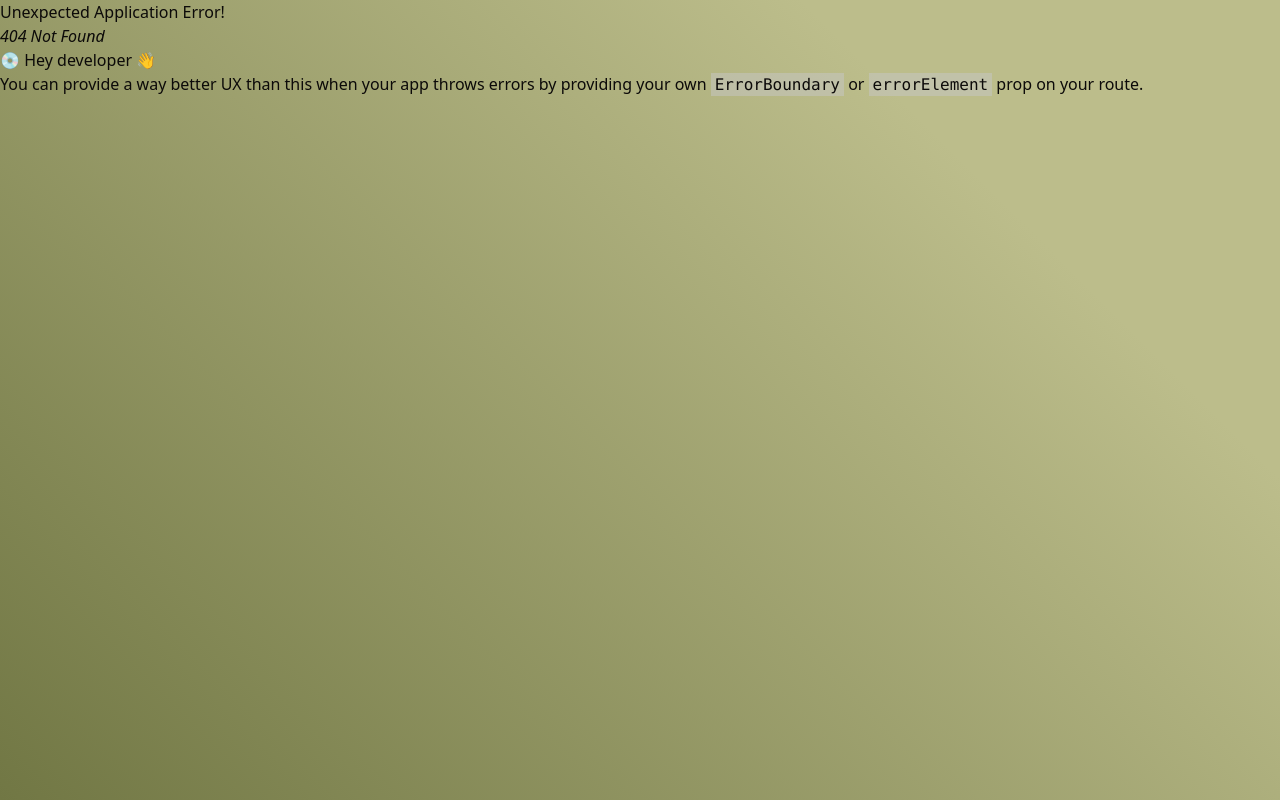
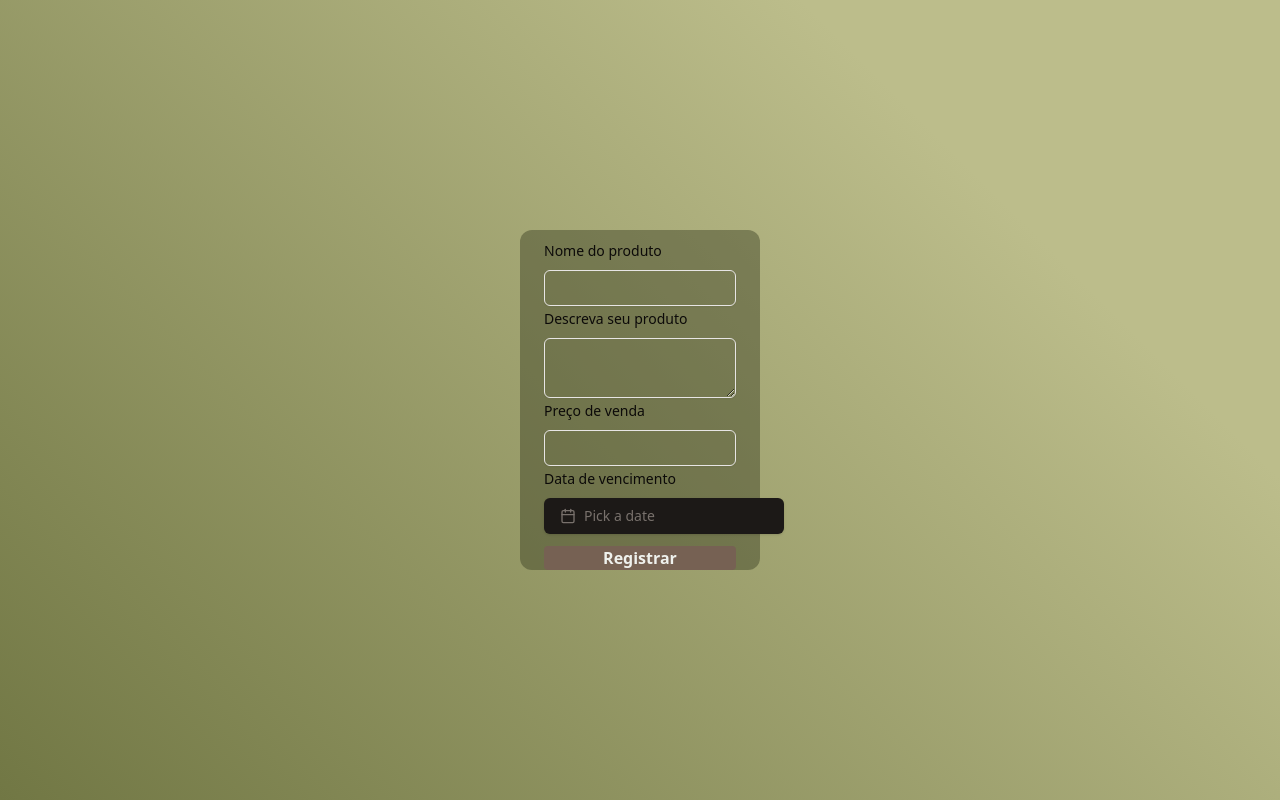
Before and after one commit to Allan-Araujo-Lima/get-it-fast-frontend, a React (Vite) app: page /produto/novo in a window 1280 px wide. Before the commit this address had no page. Built offline with nearby package versions, Linux system fonts and the light colour scheme.

Commit message:
feat: starting to build new product page

```diff
--- a/package.json
+++ b/package.json
@@ -12,16 +12,19 @@
   "dependencies": {
     "@hookform/resolvers": "^3.9.1",
     "@radix-ui/react-label": "^2.1.0",
+    "@radix-ui/react-popover": "^1.1.2",
     "@radix-ui/react-separator": "^1.1.0",
     "@radix-ui/react-slot": "^1.1.0",
     "axios": "^1.7.7",
     "class-variance-authority": "^0.7.0",
     "clsx": "^2.1.1",
+    "date-fns": "^3.6.0",
     "dotenv": "^16.4.5",
     "embla-carousel-react": "^8.3.1",
     "lucide-react": "^0.456.0",
     "next-themes": "^0.4.3",
     "react": "^18.3.1",
+    "react-day-picker": "^8.10.1",
     "react-dom": "^18.3.1",
     "react-hook-form": "^7.53.2",
     "react-router-dom": "^6.28.0",
--- a/src/App.tsx
+++ b/src/App.tsx
@@ -7,6 +7,7 @@
 import "../src/globals/style.css"
 import { Registro } from './pages/registro'
 import { AuthenticationProvider } from './context/authentication'
+import { Produto } from './pages/produto'
 
 function App() {
 
@@ -28,6 +29,10 @@
     {
       path: "/registro",
       element: <Registro />
+    },
+    {
+      path: "/produto/novo",
+      element: <Produto />
     }
   ])
 
--- /dev/null
+++ b/src/components/ui/calendar.tsx
@@ -0,0 +1,70 @@
+import * as React from "react"
+import { ChevronLeft, ChevronRight } from "lucide-react"
+import { DayPicker } from "react-day-picker"
+
+import { cn } from "@/lib/utils"
+import { buttonVariants } from "@/components/ui/button"
+
+export type CalendarProps = React.ComponentProps<typeof DayPicker>
+
+function Calendar({
+  className,
+  classNames,
+  showOutsideDays = true,
+  ...props
+}: CalendarProps) {
+  return (
+    <DayPicker
+      showOutsideDays={showOutsideDays}
+      className={cn("p-3", className)}
+      classNames={{
+        months: "flex flex-col sm:flex-row space-y-4 sm:space-x-4 sm:space-y-0",
+        month: "space-y-4",
+        caption: "flex justify-center pt-1 relative items-center",
+        caption_label: "text-sm font-medium",
+        nav: "space-x-1 flex items-center",
+        nav_button: cn(
+          buttonVariants({ variant: "outline" }),
+          "h-7 w-7 bg-transparent p-0 opacity-50 hover:opacity-100"
+        ),
+        nav_button_previous: "absolute left-1",
+        nav_button_next: "absolute right-1",
+        table: "w-full border-collapse space-y-1",
+        head_row: "flex",
+        head_cell:
+          "text-muted-foreground rounded-md w-8 font-normal text-[0.8rem]",
+        row: "flex w-full mt-2",
+        cell: cn(
+          "relative p-0 text-center text-sm focus-within:relative focus-within:z-20 [&:has([aria-selected])]:bg-accent [&:has([aria-selected].day-outside)]:bg-accent/50 [&:has([aria-selected].day-range-end)]:rounded-r-md",
+          props.mode === "range"
+            ? "[&:has(>.day-range-end)]:rounded-r-md [&:has(>.day-range-start)]:rounded-l-md first:[&:has([aria-selected])]:rounded-l-md last:[&:has([aria-selected])]:rounded-r-md"
+            : "[&:has([aria-selected])]:rounded-md"
+        ),
+        day: cn(
+          buttonVariants({ variant: "ghost" }),
+          "h-8 w-8 p-0 font-normal aria-selected:opacity-100"
+        ),
+        day_range_start: "day-range-start",
+        day_range_end: "day-range-end",
+        day_selected:
+          "bg-primary text-primary-foreground hover:bg-primary hover:text-primary-foreground focus:bg-primary focus:text-primary-foreground",
+        day_today: "bg-accent text-accent-foreground",
+        day_outside:
+          "day-outside text-muted-foreground aria-selected:bg-accent/50 aria-selected:text-muted-foreground",
+        day_disabled: "text-muted-foreground opacity-50",
+        day_range_middle:
+          "aria-selected:bg-accent aria-selected:text-accent-foreground",
+        day_hidden: "invisible",
+        ...classNames,
+      }}
+      components={{
+        IconLeft: ({ ...props }) => <ChevronLeft className="h-4 w-4" />,
+        IconRight: ({ ...props }) => <ChevronRight className="h-4 w-4" />,
+      }}
+      {...props}
+    />
+  )
+}
+Calendar.displayName = "Calendar"
+
+export { Calendar }
--- /dev/null
+++ b/src/components/ui/popover.tsx
@@ -0,0 +1,31 @@
+import * as React from "react"
+import * as PopoverPrimitive from "@radix-ui/react-popover"
+
+import { cn } from "@/lib/utils"
+
+const Popover = PopoverPrimitive.Root
+
+const PopoverTrigger = PopoverPrimitive.Trigger
+
+const PopoverAnchor = PopoverPrimitive.Anchor
+
+const PopoverContent = React.forwardRef<
+  React.ElementRef<typeof PopoverPrimitive.Content>,
+  React.ComponentPropsWithoutRef<typeof PopoverPrimitive.Content>
+>(({ className, align = "center", sideOffset = 4, ...props }, ref) => (
+  <PopoverPrimitive.Portal>
+    <PopoverPrimitive.Content
+      ref={ref}
+      align={align}
+      sideOffset={sideOffset}
+      className={cn(
+        "z-50 w-72 rounded-md border bg-popover p-4 text-popover-foreground shadow-md outline-none data-[state=open]:animate-in data-[state=closed]:animate-out data-[state=closed]:fade-out-0 data-[state=open]:fade-in-0 data-[state=closed]:zoom-out-95 data-[state=open]:zoom-in-95 data-[side=bottom]:slide-in-from-top-2 data-[side=left]:slide-in-from-right-2 data-[side=right]:slide-in-from-left-2 data-[side=top]:slide-in-from-bottom-2",
+        className
+      )}
+      {...props}
+    />
+  </PopoverPrimitive.Portal>
+))
+PopoverContent.displayName = PopoverPrimitive.Content.displayName
+
+export { Popover, PopoverTrigger, PopoverContent, PopoverAnchor }
--- /dev/null
+++ b/src/components/ui/textarea.tsx
@@ -0,0 +1,22 @@
+import * as React from "react"
+
+import { cn } from "@/lib/utils"
+
+const Textarea = React.forwardRef<
+  HTMLTextAreaElement,
+  React.ComponentProps<"textarea">
+>(({ className, ...props }, ref) => {
+  return (
+    <textarea
+      className={cn(
+        "flex min-h-[60px] w-full rounded-md border border-input bg-transparent px-3 py-2 text-base shadow-sm placeholder:text-muted-foreground focus-visible:outline-none focus-visible:ring-1 focus-visible:ring-ring disabled:cursor-not-allowed disabled:opacity-50 md:text-sm",
+        className
+      )}
+      ref={ref}
+      {...props}
+    />
+  )
+})
+Textarea.displayName = "Textarea"
+
+export { Textarea }
--- /dev/null
+++ b/src/pages/produto/index.tsx
@@ -0,0 +1,109 @@
+import { useState } from "react"
+import { useForm } from "react-hook-form"
+import { Form, FormControl, FormField, FormItem, FormLabel, FormMessage } from "@/components/ui/form"
+import { Input } from "@/components/ui/input"
+import { Textarea } from "@/components/ui/textarea"
+import { Calendar as CalendarIcon } from "lucide-react"
+import { format } from "date-fns"
+import { cn } from "@/lib/utils"
+import { Button } from "@/components/ui/button"
+import { Calendar } from "@/components/ui/calendar"
+import {
+    Popover,
+    PopoverContent,
+    PopoverTrigger,
+} from "@/components/ui/popover"
+
+export const Produto = () => {
+
+    const [date, setDate] = useState<Date>()
+
+    const handleSubmit = (values: any) => {
+        console.log("values", values)
+    }
+
+    const form = useForm()
+
+    return (
+        <main className="flex h-full justify-center items-center">
+            <Form {...form}>
+                <form className="flex flex-col max-w-60 bg-[#373d2070] rounded-xl pt-2 px-6" onSubmit={form.handleSubmit(handleSubmit)}>
+                    <FormField
+                        control={form.control}
+                        name="name"
+                        render={({ field }) => (
+                            <FormItem>
+                                <FormLabel>Nome do produto</FormLabel>
+                                <FormControl>
+                                    <Input {...field} />
+                                </FormControl>
+                                <FormMessage />
+                            </FormItem>
+                        )}
+                    />
+                    <FormField
+                        control={form.control}
+                        name="description"
+                        render={({ field }) => (
+                            <FormItem>
+                                <FormLabel>Descreva seu produto</FormLabel>
+                                <FormControl>
+                                    <Textarea {...field} />
+                                </FormControl>
+                                <FormMessage />
+                            </FormItem>
+                        )}
+                    />
+                    <FormField
+                        control={form.control}
+                        name="amount"
+                        render={({ field }) => (
+                            <FormItem>
+                                <FormLabel>Preço de venda</FormLabel>
+                                <FormControl>
+                                    <Input {...field} />
+                                </FormControl>
+                                <FormMessage />
+                            </FormItem>
+                        )}
+                    />
+                    <FormField
+                        control={form.control}
+                        name="expiration"
+                        render={({ field }) => (
+                            <FormItem>
+                                <FormLabel>Data de vencimento</FormLabel>
+                                <FormControl>
+                                    <Popover {...field}>
+                                        <PopoverTrigger asChild>
+                                            <Button
+                                                variant={"default"}
+                                                className={cn(
+                                                    "w-[240px] justify-start text-left font-normal",
+                                                    !date && "text-muted-foreground"
+                                                )}
+                                            >
+                                                <CalendarIcon />
+                                                {date ? format(date, "dd/MM/yyyy") : <span>Pick a date</span>}
+                                            </Button>
+                                        </PopoverTrigger>
+                                        <PopoverContent className="w-auto p-0" align="start">
+                                            <Calendar
+                                                mode="single"
+                                                selected={date}
+                                                onSelect={setDate}
+                                                initialFocus
+                                            />
+                                        </PopoverContent>
+                                    </Popover>
+                                </FormControl>
+                                <FormMessage />
+                            </FormItem>
+                        )}
+                    />
+                    <button className="w-full bg-[#766153] text-[#eff1ed] mt-3 rounded" type="submit"><b>Registrar</b></button>
+                </form>
+            </Form>
+        </main>
+    )
+}
```
Also changed, not shown: 1 other file (tests, documents, lock files or other folders).
